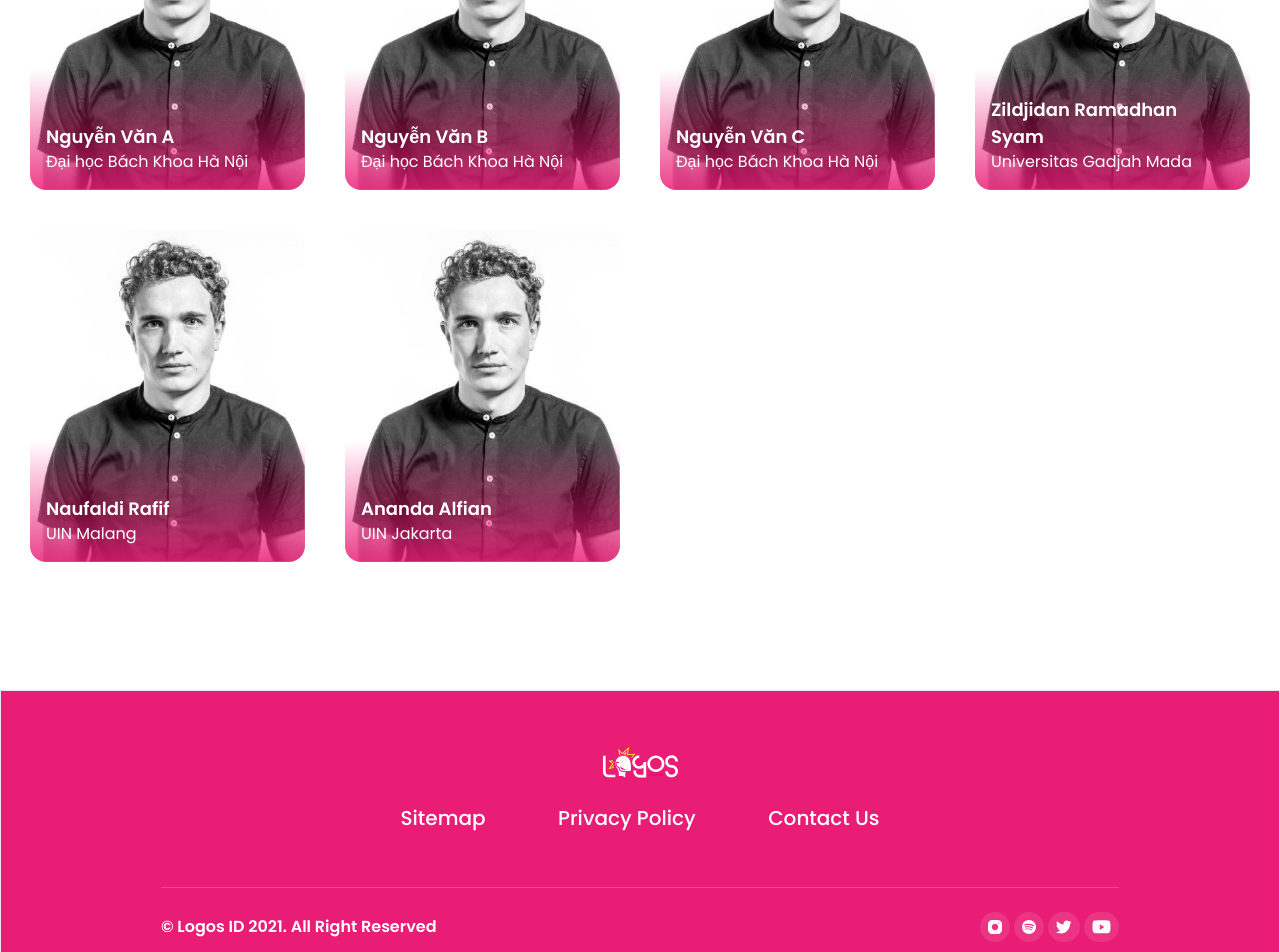
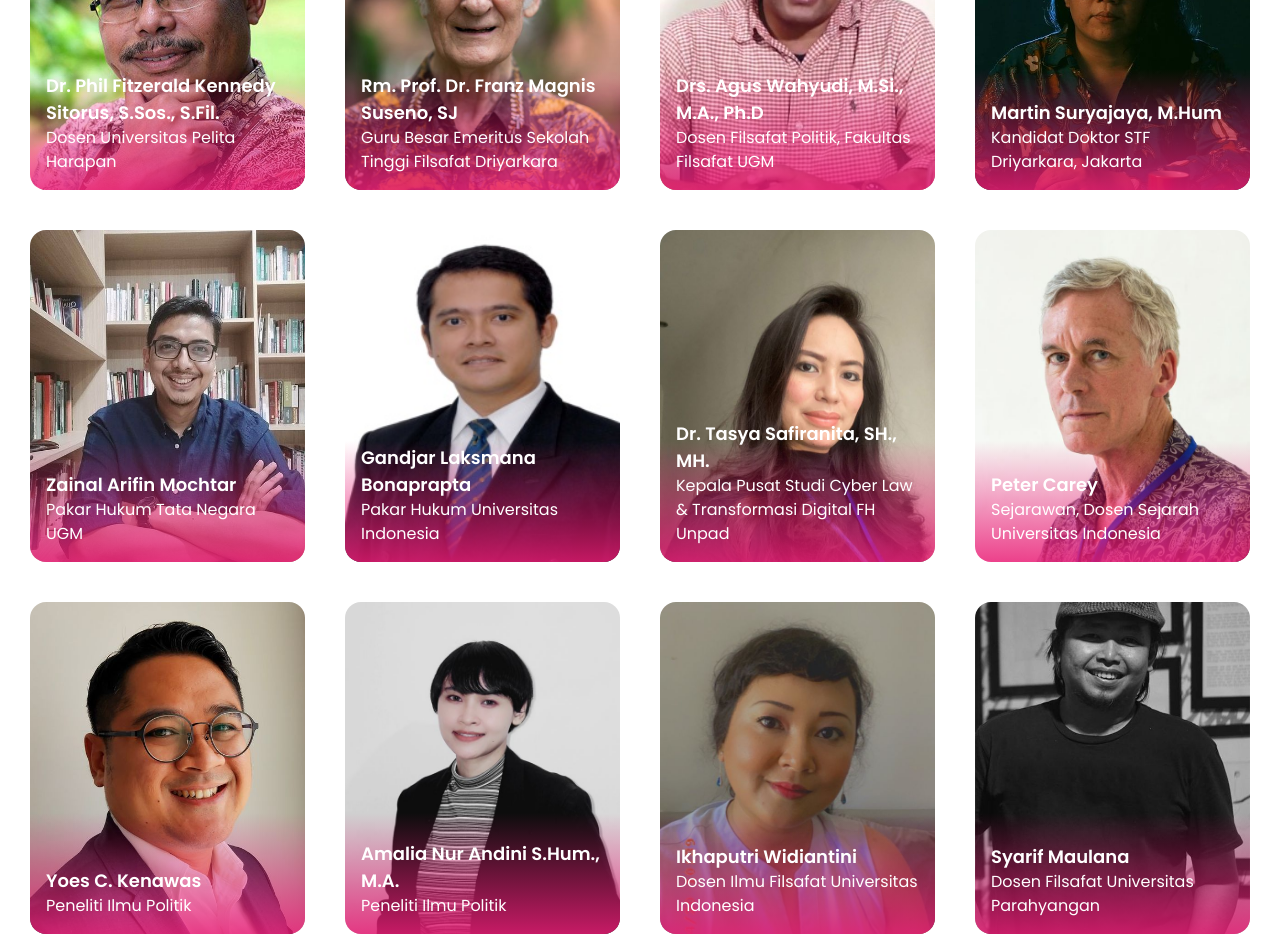
Before and after one commit to logos-engineer/logos-fest, a Next.js app: page /speakers in a window 1280 px wide. Shown: the part 440-1392 px from the top of the page. Built offline with nearby package versions, Linux system fonts and the light colour scheme.

Commit message:
add speaker data

```diff
--- a/src/components/Speaker/ListSpeaker.js
+++ b/src/components/Speaker/ListSpeaker.js
@@ -8,9 +8,13 @@ const ListSpeaker = () => {
     <Container>
       <Grid className="gap-6 lg:gap-10">
         {ListSpeakerName &&
-          ListSpeakerName.map((item, index) => (
-            <div className="col-span-full sm:col-span-6 lg:col-span-3">
+          ListSpeakerName.map((item) => (
+            <div
+              className="col-span-full sm:col-span-6 lg:col-span-3"
+              key={item.id}
+            >
               <SpeakerItem
+                slug={item.slug}
                 name={item.name}
                 university={item.jabatan}
                 imgSrc={item.img}
--- a/src/components/Speaker/components/SpeakerItem.js
+++ b/src/components/Speaker/components/SpeakerItem.js
@@ -2,10 +2,11 @@ import Image from 'next/image'
 import React from 'react'
 import useDataUrl from '@/hooks/useDataUrl'
 import Link from 'next/link'
-const SpeakerItem = ({ name, imgSrc, university }) => {
+
+const SpeakerItem = ({ name, imgSrc, university, slug }) => {
   const dataUrl = useDataUrl(275, 332)
   return (
-    <Link href={`speakers/${name}`} passHref>
+    <Link href={`/speakers/${slug}`} passHref>
       <a aria-label={`${name} detail`}>
         <div className="relative w-full h-full rounded-2xl cursor-pointer overflow-hidden">
           <Image
@@ -14,6 +15,7 @@ const SpeakerItem = ({ name, imgSrc, university }) => {
             width={275}
             height={332}
             layout="responsive"
+            objectFit="cover"
             placeholder="blur"
             blurDataURL={dataUrl}
           />
--- a/src/data/listSpeakerName.js
+++ b/src/data/listSpeakerName.js
@@ -1,35 +1,122 @@
 const ListSpeakerName = [
   {
-    name: 'Nguyễn Văn A',
-    jabatan: 'Đại học Bách Khoa Hà Nội',
-    img: '/img/speaker/person-1.png',
+    id: 1,
+    name: 'Dr. Phil Fitzerald Kennedy Sitorus, S.Sos., S.Fil.',
 
+    slug: 'phil-kennedy',
+    jabatan: 'Dosen Universitas Pelita Harapan',
+    profile:
+      'Dr. Fitzerald Kennedy Sitorus adalah Dosen Program Studi Liberal Arts. Ia mengajar mata kuliah Sejarah Pemikiran, Filsafat Ilmu Pengetahuan, Etika, dan Logika Terapan. Bidang minatnya meliputi membaca, menulis, dan diskusi. Beliau memperoleh gelar Sarjana Filsafat dari Sekolah Tinggi Filsafat Driyarkara, dan Doktor der Philosophie dari Johann Wolfgang Goethe-Universität, Frankfurt am Main di Jerman',
+    img: '/img/speaker/phil-fitzerald.jpeg',
   },
   {
-    name: 'Nguyễn Văn B',
-    jabatan: 'Đại học Bách Khoa Hà Nội',
-    img: '/img/speaker/person-1.png',
+    id: 2,
+    name: 'Rm. Prof. Dr. Franz Magnis Suseno, SJ',
+    slug: 'franz-magnis',
+    jabatan: 'Guru Besar Emeritus Sekolah Tinggi Filsafat Driyarkara',
+    profile:
+      'Romo Prof. Dr. Franz Magnis-Suseno SJ, rohaniwan, lahir 1936 di Jerman, sejak 1961 di Indonesia, sejak 1977 WNI, belajar filsafat, teologi dan teori politik di Pullach, Yogyakarta dan München; doktorat dalam filsafat 1973 dari Universitas München, sejak 1969 dosen tetap dan sekarang guru besar emeritus Sekolah Tinggi Filsafat Driyarkara di Jakarta. 1987-1998 Ketua Sekolah Tinggi Filsafat Driyarkara, 2008-2017 Ketua Pengurus Yayasan Pendidikan Driyarkara. Sejak 1976 ia mengajar di Universitas Indonesia dan selama 9 tahun di Universitas Katolik Parahyangan Bandung. Ia juga menjadi dosen tamu di beberapa perguruan tinggi di Eropa. ',
+    img: '/img/speaker/franz-magnis.jpg',
   },
   {
-    name: 'Nguyễn Văn C',
-    jabatan: 'Đại học Bách Khoa Hà Nội',
-    img: '/img/speaker/person-1.png',
+    id: 3,
+    name: 'Drs. Agus Wahyudi, M.Si., M.A., Ph.D',
+    slug: 'agus-wahyudi',
+    jabatan: 'Dosen Filsafat Politik, Fakultas Filsafat UGM',
+    profile:
+      '2009-2018 Ph.D, Northern Arizona University, USA,2002-2003 M.A. International School for Humanities and Social Sciences (ISHSS), University of Amsterdam, The Netherlands, 1998-1999 M.A. Research School of Pacific and Asian Studies (RSPAS), Australian National University, Australia (Incomplete), 1993-1997 MSi (Master of Science), Gadjah Mada University, Yogyakarta 1987-1992 Bachelor, Philosophy, Gadjah Mada University, Yogyakarta',
+    img: '/img/speaker/agus-wahyudi.png',
   },
   {
-    name: 'Zildjidan Ramadhan Syam',
-    jabatan: 'Universitas Gadjah Mada',
-    img: '/img/speaker/person-1.png',
+    id: 4,
+    name: 'Martin Suryajaya, M.Hum',
+    slug: 'martin-surjaya',
+    jabatan: 'Kandidat Doktor STF Driyarkara, Jakarta',
+    profile:
+      '2005-2009 S1 STF Driyarkara, Jakarta (jurusan Filsafat) 2010-2012 S2 STF Driyarkara, Jakarta (jurusan Filsafat), 2019 - sekarang kandidat doktor STF Driyarkara, Jakarta (jurusan Filsafat)',
+    img: '/img/speaker/martin-suryajaya.jpg',
   },
   {
-    name: 'Naufaldi Rafif',
-    jabatan: 'UIN Malang',
-    img: '/img/speaker/person-1.png',
+    id: 5,
+    name: 'Zainal Arifin Mochtar',
+    slug: 'zainal-arifin',
+    jabatan: 'Pakar Hukum Tata Negara UGM',
+    profile:
+      'Zainal Arifin Mochtar adalah seorang dosen Fakultas Hukum Universitas Gadjah Mada (FH-UGM) Yogyakarta. Zainal juga merupakan alumnus dari tempat ia mengajar. Lulus bergelar sarjana hukum dari UGM di tahun 2003 dengan menyusun tugas akhir berjudul “Konsep Pertanggungjawaban Pelaku Crimes Against Humanity di Pengadilan HAM. Aktif sebagai dosen, juga pegiat antikorupsi dirinya juga aktif meneliti. Zainal tercatat pernah tergabung dalam Pusat Studi Hak Asasi Manusia (PUSHAM) UII Yogyakarta tahun 2001. Sebagai peneliti, Zainal memiliki ketertarikan pada Peradilan Tata Usaha Negara, Hukum Administrasi Negara dan Sosio Humaniora. Di tahun 2012 dirinya memeroleh gelar doktoral dari Universitas Gadjah Mada (UGM) Yogakarta.',
+    img: '/img/speaker/zainal-arifin.jpg',
   },
   {
-    name: 'Ananda Alfian',
-    jabatan: 'UIN Jakarta',
-    img: '/img/speaker/person-1.png',
+    id: 6,
+    name: 'Gandjar Laksmana Bonaprapta',
+    slug: 'gandjar-laksmana',
+    jabatan: 'Pakar Hukum Universitas Indonesia',
+    profile:
+      'Ganjar Laksmana Bonaprapta merupakan ahli hukum pidana dan pengajar pada Fakultas Hukum Universitas Indonesia. ',
+    img: '/img/speaker/gandjar-laksmana.png',
   },
-];
+  {
+    id: 7,
+    name: 'Dr. Tasya Safiranita, SH., MH.',
+    slug: 'tasya-safiranita',
+    jabatan: 'Kepala Pusat Studi Cyber Law & Transformasi Digital FH Unpad',
+    profile:
+      'Dr. Tasya Safiranita, SH., MH. is a permanent lecturer at the Faculty of Law, Padjajaran University. In 2008 she received her Bachelor of Law degree from the Faculty of Law, Padjajaran University. Subsequently, she earned a Masters in Business Law and a Doctor of Law from the Faculty of Law, Padjajaran University, with cum laude.',
+    img: '/img/speaker/tasya-safiranita.jpeg',
+  },
+  {
+    id: 8,
+    name: 'Peter Carey',
+    slug: 'peter-carey',
+    jabatan: 'Sejarawan, Dosen Sejarah Universitas Indonesia',
+    profile:
+      'Fellow Emeritus (profesor penghormatan) dari Trinity College, Oxford. Tutor sejarah modern di Trinity College, Oxford (1979-2008). Adjunct Professor (Profesor Tamu), Fakultas Ilmu Budaya Universitas Indonesia',
+    img: '/img/speaker/peter-carey.jpeg',
+  },
+  {
+    id: 9,
+    name: 'Yoes C. Kenawas',
+    slug: 'yoes-c',
+    jabatan: 'Peneliti Ilmu Politik',
+    profile:
+      'MA in Political Science, Northwestern University (Amerika Serikat)M.Sc in Asian Studies, S. Rajaratnam School of International Studies, Nanyang Technological University (Singapura)M.Si in Corporate Communications, London School of Public Relations (Indonesia)S.IP Hubungan Internasional - Universitas Katolik Parahyangan (Indonesia)',
+    img: '/img/speaker/yoes-kenawas.jpeg',
+  },
+  {
+    id: 10,
+    name: 'Amalia Nur Andini S.Hum., M.A.',
+    slug: 'amalia-nur',
+    jabatan: 'Peneliti Ilmu Politik',
+    profile:
+      'MA in Political Science, Northwestern University (Amerika Serikat)M.Sc in Asian Studies, S. Rajaratnam School of International Studies, Nanyang Technological University (Singapura)M.Si in Corporate Communications, London School of Public Relations (Indonesia) S.IP Hubungan Internasional - Universitas Katolik Parahyangan (Indonesia)',
+    img: '/img/speaker/amalia-nur-andini.jpg',
+  },
+  {
+    id: 11,
+    name: 'Ikhaputri Widiantini',
+    slug: 'ikhaputri-widiantini',
+    jabatan: 'Dosen Ilmu Filsafat Universitas Indonesia',
+    profile:
+      'Mengajar di Program Sarjana Ilmu Filsafat, Fakultas Ilmu Pengetahuan Budaya, Universitas Indonesia. Saat ini di UI mengampu kelas Paradigma Feminis, Filsafat dan HAM, Metafisika, Filsafat Seni, dan Estetika. Pernah memegang project pendidikan di Yayasan Jurnal Perempuan, menjadi redaksi Jurnal Perempuan periode 2009-2011, dan hingga sekarang masih aktif membantu sebagai editor lepas di Jurnal Perempuan. Memiliki ketertarikan pada riset bertema feminisme, seni, dan estetika terutama pada pemikiran abjeksi dari Julia Kristeva. ',
+    img: '/img/speaker/ikhaputri-widiantini.jpeg',
+  },
+  {
+    id: 12,
+    name: 'Syarif Maulana',
+    slug: 'syarif-maulana',
+    jabatan: 'Dosen Filsafat Universitas Parahyangan',
+    profile:
+      'Syarif Maulana lahir di Bandung, 30 November 1985. Saat ini ia menjadi pengajar di Fakultas Filsafat, Universitas Katolik Parahyangan dan mahasiswa doktoral di Sekolah Tinggi Filsafat Driyarkara. Di masa pandemi, Syarif menginisiasi kelas belajar filsafat daring bernama Kelas Isolasi. Buku yang pernah ditulisnya antara lain Kumpulan Kalimat Demotivasi: Panduan Menjalani Hidup dengan Biasa-Biasa Saja (2020), Nasib Manusia: Kisah Awal Uzhara, Eksil di Rusia (2021) dan Kumpulan Kalimat Demotivasi 2: Panduan Hidup Bahagia untuk Medioker (2021). Syarif juga merupakan ketua panitia Philofest ID 2020 dan pengajar PhiloKids atau kelas filsafat untuk anak usia 10-15 tahun. ',
+    img: '/img/speaker/syarif-maulana.jpg',
+  },
+  {
+    id: 13,
+    name: 'Hera Diani',
+    slug: 'hera-diani',
+    jabatan: 'Writer/Editor/Communication Consultant',
+    profile:
+      'An accomplished Journalist with  21 years of experience for print anddigital media. A Co-founder of Magdalene.co, a web magazine focusingon women and gender issues. A seasoned Communication Consultantspecializing in sustainable development and public health campaign,for non-profits and multilateral agencies',
+    img: '/img/speaker/hera-diani.png',
+  },
+]
 
-export default ListSpeakerName;
+export default ListSpeakerName
--- a/src/pages/speakers/[name].js
+++ b/src/pages/speakers/[name].js
@@ -12,6 +12,9 @@ export default function SpeakerDetail() {
         <title>Speaker Detail</title>
       </Head>
       <Layout>
+        /*
+         * TODO : use getServerSide/getStaticProps to get data for detail speaker from listSpeakerName using id/slug
+         */
         <SpeakerInfo
           photo="/img/speaker/person-2.png"
           name="Zildjidan Ramadhan Syam"
```
